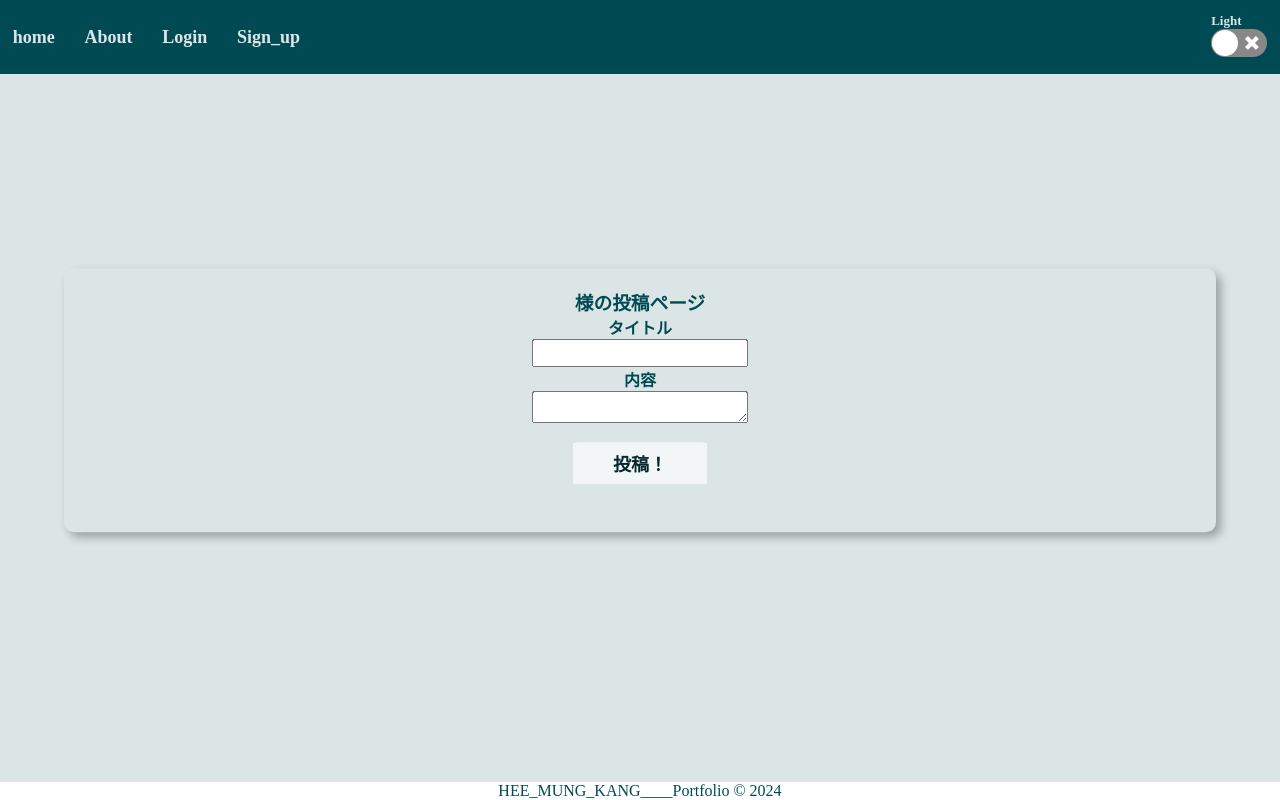
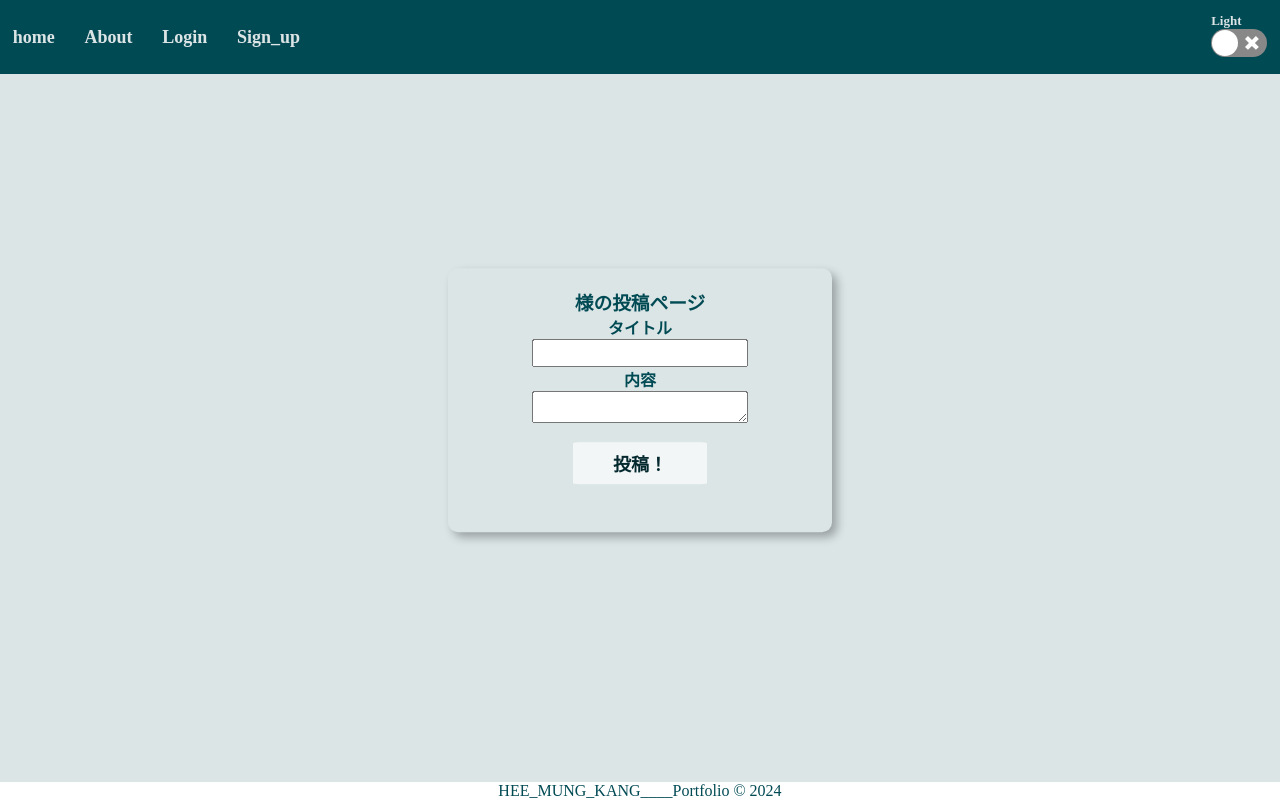
Before and after one commit to kangheemung/post_form_0131, a React (Create React App) app: page /users/1/micropost in a window 1280 px wide. Built offline with nearby package versions, Linux system fonts and the light colour scheme.

Commit message:
fix_new_post

```diff
--- a/src/posts/Fullposts.css
+++ b/src/posts/Fullposts.css
@@ -33,7 +33,7 @@
   top: 50%; /* Center vertically at 50% from the top */
   left: 50%; /* Center horizontally at 50% from the left */
   transform: translate(-50%, -50%); /* Move back by half of its width and height */
-  width: 90vw;
+  width: 30%;
   height: auto;
   background-color: #DBE5E6;
   padding: 20px;
@@ -225,7 +225,7 @@ label, h2, button {
     top: 50%; /* Center vertically at 50% from the top */
     left: 50%; /* Center horizontally at 50% from the left */
     transform: translate(-50%, -50%); /* Move back by half of its width and height */
-    width: 90vw;
+    width: 90%;
     height: auto;
     background-color: #DBE5E6;
     padding: 20px;
```
